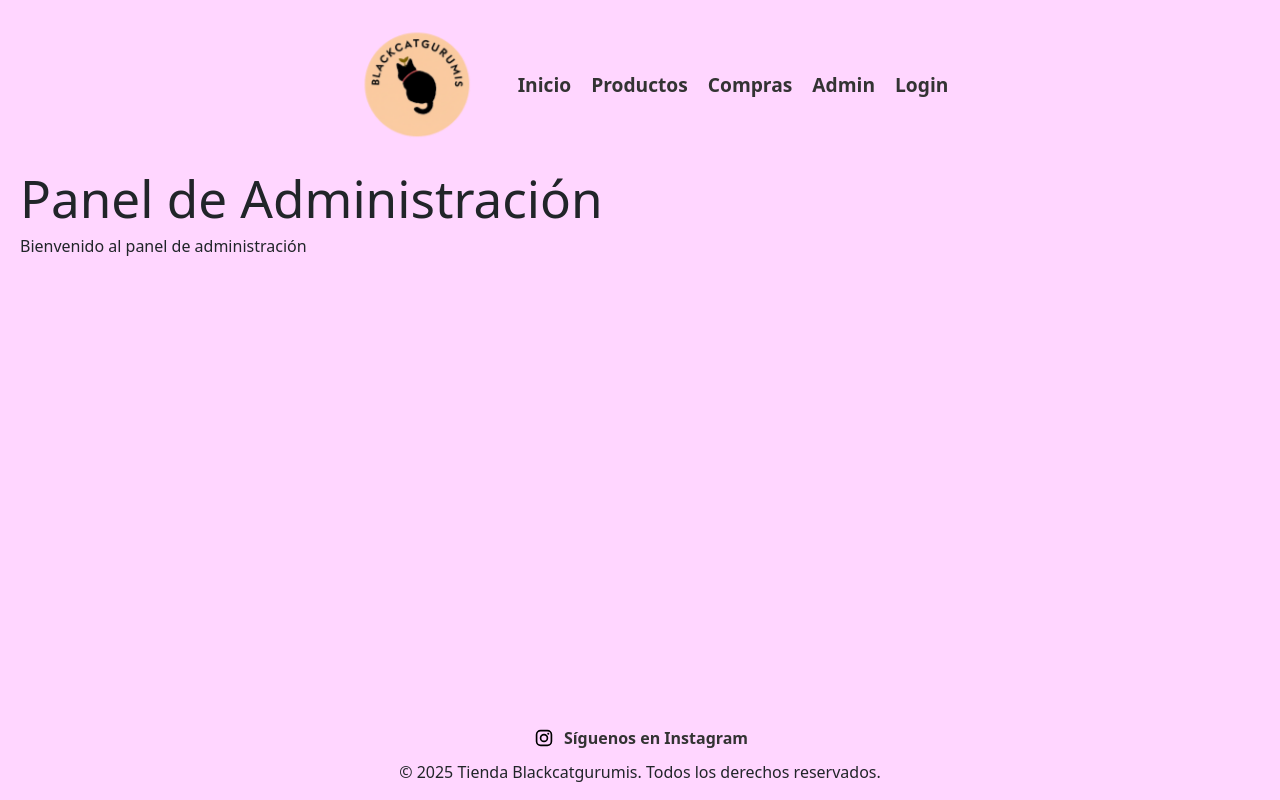
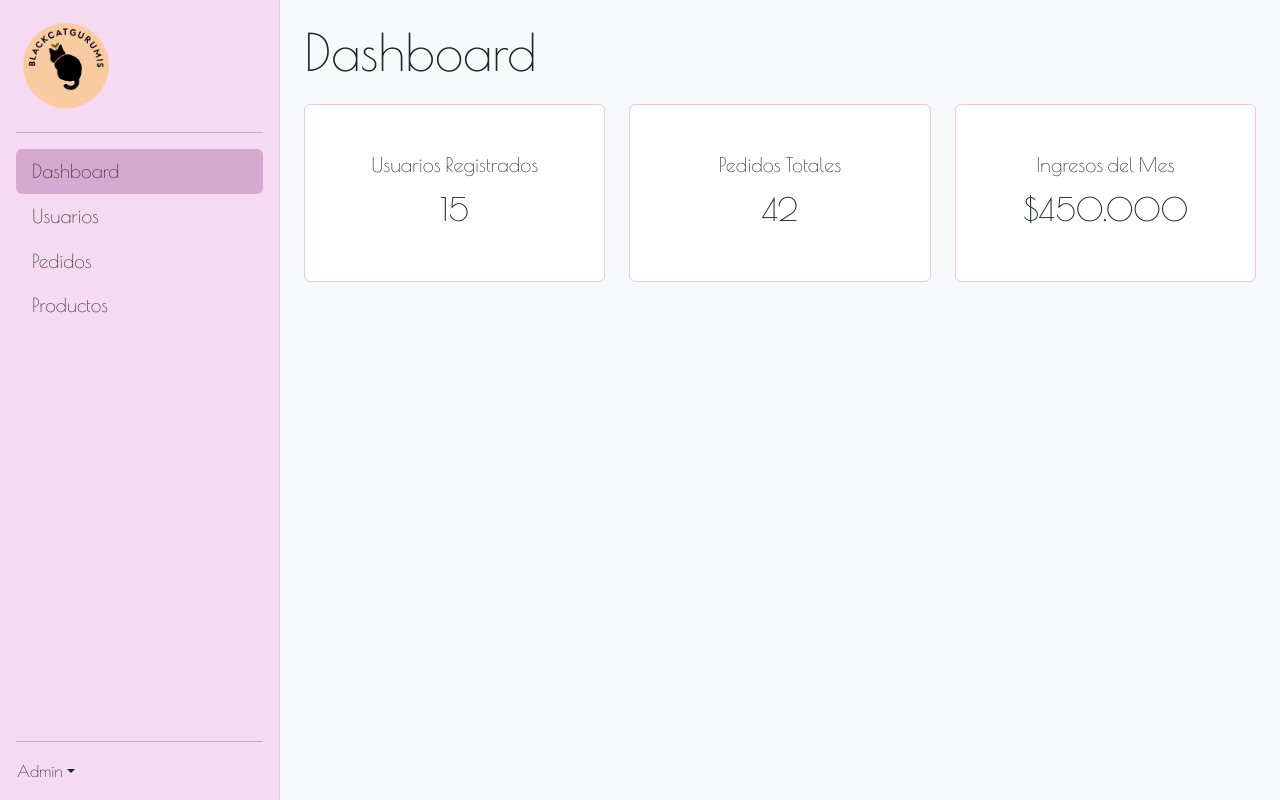
Before and after one commit to darley523/Proyecto_blackcargurumis_front-end, a React (Vite) app: page /admin in a window 1280 px wide. Built offline with nearby package versions, Linux system fonts and the light colour scheme.

Commit message:
vistas_admin añadir react bootstrap

```diff
--- a/package.json
+++ b/package.json
@@ -24,7 +24,9 @@
     "vite": "npm:rolldown-vite@7.1.14"
   },
   "dependencies": {
+    "bootstrap": "^5.3.8",
     "react": "^18.2.0",
+    "react-bootstrap": "^2.10.10",
     "react-dom": "^18.2.0",
     "react-router-dom": "^6.20.0"
   }
--- a/src/App.jsx
+++ b/src/App.jsx
@@ -1,12 +1,18 @@
-//import { useState } from 'react'
 import { BrowserRouter as Router, Routes, Route } from 'react-router-dom'
 import { Principal } from './pages/Principal'
 import { Login } from './pages/Login'
 import { Register } from './pages/Register'
 import { Productos } from './pages/Productos'
 import { Compras } from './pages/Compras'
-import { Admin } from './pages/Admin'
+
+import { AdminLayout } from './pages/admin/AdminLayout';
+import { Dashboard } from './pages/admin/Dashboard';
+import { AdminUsers } from './pages/admin/AdminUsers';
+import { AdminOrders } from './pages/admin/AdminOrders';
+import { AdminProducts } from './pages/admin/AdminProducts';
+
 import './App.css'
+
 
 function App() {
 
@@ -18,7 +24,13 @@ function App() {
         <Route path="/login" element={<Login />} />
         <Route path="/register" element={<Register />} />
         <Route path='/compras' element={<Compras />} />
-        <Route path='/admin' element={<Admin />} />
+
+        <Route path="/admin" element={<AdminLayout />}>
+          <Route index element={<Dashboard />} />
+          <Route path="usuarios" element={<AdminUsers />} />
+          <Route path="pedidos" element={<AdminOrders />} />
+          <Route path="productos" element={<AdminProducts />} />
+        </Route>
 
         </Routes>
     </Router>
--- a/src/main.jsx
+++ b/src/main.jsx
@@ -1,5 +1,6 @@
 import { StrictMode } from 'react'
 import { createRoot } from 'react-dom/client'
+import 'bootstrap/dist/css/bootstrap.min.css'
 import './index.css'
 import './estilos.css'
 import App from './App.jsx'
--- /dev/null
+++ b/src/pages/admin/AdminLayout.jsx
@@ -0,0 +1,54 @@
+import { NavLink, Outlet, Link } from 'react-router-dom';
+import { Nav, Dropdown } from 'react-bootstrap';
+import logoSinFondo from '../../img/logo_sin_fondo.png';
+import './admin_estilos.css'; //
+
+export function AdminLayout() {
+    return (
+        <div className="admin-layout d-flex">
+            {/* --- Menú Lateral (Sidebar) --- */}
+            <div className="sidebar d-flex flex-column flex-shrink-0 p-3">
+                <Link to="/" className="d-flex align-items-center mb-3 mb-md-0 me-md-auto text-decoration-none">
+                    <img src={logoSinFondo} alt="Logo" height="100" />
+                </Link>
+                <hr />
+                <Nav variant="pills" className="flex-column mb-auto" as="ul">
+                    <Nav.Item as="li">
+                        <Nav.Link as={NavLink} to="/admin" end>Dashboard</Nav.Link>
+                    </Nav.Item>
+                    <Nav.Item as="li">
+                        <Nav.Link as={NavLink} to="/admin/usuarios">Usuarios</Nav.Link>
+                    </Nav.Item>
+                    <Nav.Item as="li">
+                        <Nav.Link as={NavLink} to="/admin/pedidos">Pedidos</Nav.Link>
+                    </Nav.Item>
+                    <Nav.Item as="li">
+                        <Nav.Link as={NavLink} to="/admin/productos">Productos</Nav.Link>
+                    </Nav.Item>
+                </Nav>
+                <hr />
+
+                <Dropdown>
+                    <Dropdown.Toggle
+                        variant="link"
+                        id="dropdown-admin"
+                        className="d-flex align-items-center text-decoration-none text-dark p-0"
+                    >
+                        <strong>Admin</strong>
+                    </Dropdown.Toggle>
+
+                    <Dropdown.Menu className="text-small shadow">
+                        <Dropdown.Item href="#">Perfil</Dropdown.Item>
+                        <Dropdown.Divider />
+                        <Dropdown.Item href="/">Cerrar Sesión</Dropdown.Item>
+                    </Dropdown.Menu>
+                </Dropdown>
+            </div>
+
+            {/* --- Contenido Principal --- */}
+            <main className="content p-4 flex-grow-1">
+                <Outlet />
+            </main>
+        </div>
+    );
+}
--- /dev/null
+++ b/src/pages/admin/AdminOrders.jsx
@@ -0,0 +1,47 @@
+import { Table, Button, Badge } from 'react-bootstrap';
+
+export function AdminOrders() {
+  // Datos de ejemplo
+  const orders = [
+    { id: 1024, cliente: 'Ana Pérez', fecha: '2024-05-20', total: 22500, estado: 'Entregado' },
+    { id: 1025, cliente: 'Carlos Gómez', fecha: '2024-05-22', total: 15000, estado: 'En proceso' },
+  ];
+
+  return (
+    <>
+      <h1 className="mb-4">Historial de Pedidos</h1>
+      <Table striped bordered hover responsive>
+        <thead>
+          <tr>
+            <th scope="col">ID Pedido</th>
+            <th scope="col">Cliente</th>
+            <th scope="col">Fecha</th>
+            <th scope="col">Total</th>
+            <th scope="col">Estado</th>
+            <th scope="col">Acciones</th>
+          </tr>
+        </thead>
+        <tbody>
+          {orders.map(order => (
+            <tr key={order.id}>
+              <td>#{order.id}</td>
+              <td>{order.cliente}</td>
+              <td>{order.fecha}</td>
+              <td>${order.total.toLocaleString('es-CL')}</td>
+              <td>
+                {order.estado === 'Entregado' ? (
+                  <Badge bg="success">Entregado</Badge>
+                ) : (
+                  <Badge bg="warning" text="dark">En proceso</Badge>
+                )}
+              </td>
+              <td>
+                <Button variant="secondary" size="sm">Ver Detalles</Button>
+              </td>
+            </tr>
+          ))}
+        </tbody>
+      </Table>
+    </>
+  );
+}
--- /dev/null
+++ b/src/pages/admin/AdminProducts.jsx
@@ -0,0 +1,43 @@
+import { Table, Button } from 'react-bootstrap';
+
+export function AdminProducts() {
+  // Datos de ejemplo
+  const products = [
+    { id: 'P001', nombre: 'Amigurumi Gato Negro', precio: 12000, stock: 15 },
+    { id: 'P002', nombre: 'Chaleco Tejido', precio: 25000, stock: 8 },
+  ];
+
+  return (
+    <>
+      <div className="d-flex justify-content-between align-items-center mb-4">
+        <h1>Gestión de Productos</h1>
+        <Button variant="success">Añadir Nuevo Producto</Button>
+      </div>
+      <Table striped bordered hover responsive>
+        <thead>
+          <tr>
+            <th scope="col">ID Producto</th>
+            <th scope="col">Nombre</th>
+            <th scope="col">Precio</th>
+            <th scope="col">Stock</th>
+            <th scope="col">Acciones</th>
+          </tr>
+        </thead>
+        <tbody>
+          {products.map(product => (
+            <tr key={product.id}>
+              <td>{product.id}</td>
+              <td>{product.nombre}</td>
+              <td>${product.precio.toLocaleString('es-CL')}</td>
+              <td>{product.stock}</td>
+              <td>
+                <Button variant="primary" size="sm" className="me-2">Editar</Button>
+                <Button variant="danger" size="sm">Borrar</Button>
+              </td>
+            </tr>
+          ))}
+        </tbody>
+      </Table>
+    </>
+  );
+}
--- /dev/null
+++ b/src/pages/admin/AdminUsers.jsx
@@ -0,0 +1,44 @@
+import { Table, Button } from 'react-bootstrap';
+
+export function AdminUsers() {
+
+  const users = [
+    { id: 1, nombre: 'Ana Pérez', email: 'ana.perez@example.com', rol: 'Cliente' },
+    { id: 2, nombre: 'Carlos Gómez', email: 'carlos.gomez@example.com', rol: 'Cliente' },
+    { id: 3, nombre: 'Admin Principal', email: 'admin@blackcatgurumis.cl', rol: 'Administrador' },
+  ];
+
+  return (
+    <>
+      <h1 className="mb-4">Gestión de Usuarios</h1>
+      <Table striped bordered hover responsive>
+        <thead>
+          <tr>
+            <th scope="col">#</th>
+            <th scope="col">Nombre</th>
+            <th scope="col">Email</th>
+            <th scope="col">Rol</th>
+            <th scope="col">Acciones</th>
+          </tr>
+        </thead>
+        <tbody>
+
+          {users.map(user => (
+            <tr key={user.id}>
+              <td>{user.id}</td>
+              <td>{user.nombre}</td>
+              <td>{user.email}</td>
+              <td>{user.rol}</td>
+              <td>
+                <Button variant="primary" size="sm" className="me-2">Editar</Button>
+                <Button variant="danger" size="sm" disabled={user.rol === 'Administrador'}>
+                  Borrar
+                </Button>
+              </td>
+            </tr>
+          ))}
+        </tbody>
+      </Table>
+    </>
+  );
+}
--- /dev/null
+++ b/src/pages/admin/Dashboard.jsx
@@ -0,0 +1,37 @@
+import { Row, Col, Card } from 'react-bootstrap';
+
+export function Dashboard() {
+  return (
+    <>
+      <h1 className="mb-4">Dashboard</h1>
+      <Row className="mb-4">
+        <Col md={4}>
+          <Card className="text-center">
+            <Card.Body>
+              <Card.Title>Usuarios Registrados</Card.Title>
+              {/* En el futuro, este "15" vendrá de tu base de datos */}
+              <Card.Text className="fs-2">15</Card.Text>
+            </Card.Body>
+          </Card>
+        </Col>
+        <Col md={4}>
+          <Card className="text-center">
+            <Card.Body>
+              <Card.Title>Pedidos Totales</Card.Title>
+              <Card.Text className="fs-2">42</Card.Text>
+            </Card.Body>
+          </Card>
+        </Col>
+        <Col md={4}>
+          <Card className="text-center">
+            <Card.Body>
+              <Card.Title>Ingresos del Mes</Card.Title>
+              <Card.Text className="fs-2">$450.000</Card.Text>
+            </Card.Body>
+          </Card>
+        </Col>
+      </Row>
+      {/* Aquí puedes añadir más gráficos o resúmenes */}
+    </>
+  );
+}
--- /dev/null
+++ b/src/pages/admin/admin_estilos.css
@@ -0,0 +1,67 @@
+@import url('https://fonts.googleapis.com/css2?family=Poiret+One&display=swap');
+
+/* Variables de color personalizadas para que coincidan con tu marca */
+:root {
+    --theme-pink-light: #f5daf2;
+    --theme-pink-medium: #EFC3E6;
+    --theme-pink-dark: #d6a9d0;
+    --theme-text: #333;
+}
+
+/* Encapsular estilos del admin dentro de .admin-layout para evitar afectar el resto de la app */
+.admin-layout {
+    font-family: "Poiret One", sans-serif;
+    background-color: #f8f9fa; /* Un fondo neutro para el contenido del admin */
+}
+
+/* Estilos para el menú lateral (Sidebar) */
+.sidebar {
+    width: 280px;
+    height: 100vh;
+    background-color: var(--theme-pink-light);
+    border-right: 1px solid var(--theme-pink-medium);
+}
+
+.sidebar .nav-link {
+    font-size: 1.2rem;
+    color: var(--theme-text);
+    font-weight: bold;
+}
+
+.sidebar .nav-link:hover {
+    background-color: var(--theme-pink-medium);
+}
+
+/* Estilo para el enlace activo en el menú */
+.sidebar .nav-link.active {
+    background-color: var(--theme-pink-dark);
+    color: var(--theme-text);
+}
+
+/* Estilos para el contenido principal */
+.content {
+    width: calc(100% - 280px);
+}
+
+.card {
+    background-color: #ffffff;
+    border: 1px solid var(--theme-pink-medium);
+}
+
+.card-title {
+    color: var(--theme-text);
+    font-weight: bold;
+}
+
+/* Personalización de los botones de Bootstrap */
+.btn-primary {
+    background-color: var(--theme-pink-medium);
+    border-color: var(--theme-pink-dark);
+    color: var(--theme-text);
+    font-weight: bold;
+}
+
+.btn-primary:hover {
+    background-color: var(--theme-pink-dark);
+    border-color: var(--theme-pink-dark);
+}
```
Also changed, not shown: 1 other file (tests, documents, lock files or other folders).
